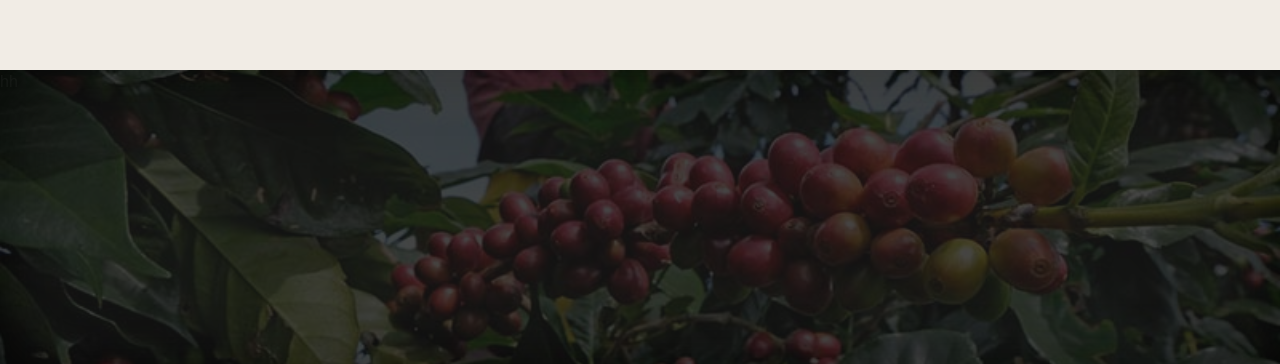
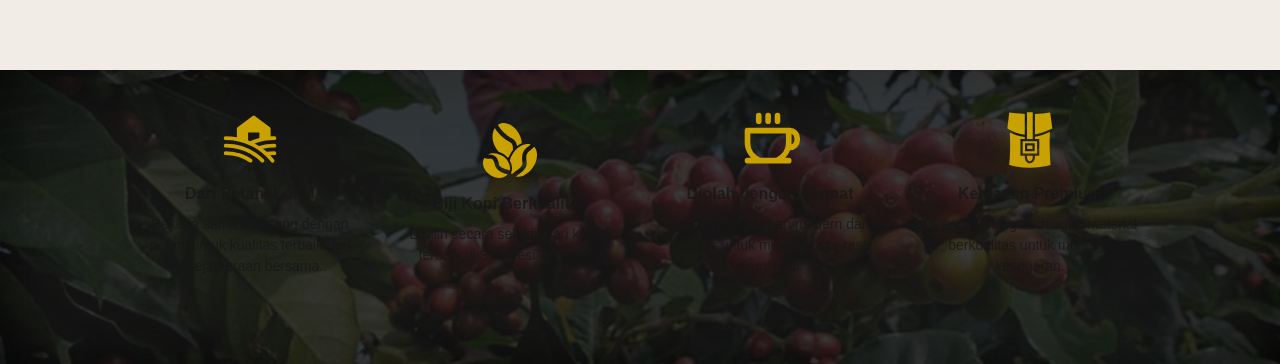
Before and after one commit to lowhanfish/tolaki-coffee, a Next.js app: page /home in a window 1280 px wide. Shown: the part 1626-1990 px from the top of the page. Built offline with nearby package versions, Linux system fonts and the light colour scheme.

Commit message:
added HomeWay

```diff
--- a/src/app/(public)/home/components/HomeWhy.tsx
+++ b/src/app/(public)/home/components/HomeWhy.tsx
@@ -1,27 +1,20 @@
 import Image from 'next/image'
 import React from 'react'
 
+import { PiFarmFill, PiCoffeeBold } from "react-icons/pi";
+import { GiCoffeeBeans, GiKnapsack } from "react-icons/gi";
+
+
+
+const List = [
+    { id: 1, title: "Dari Petani Lokal", desc: "Bekerja sama langsung dengan petani untuk kualitas terbaik dan kesejahteraan bersama.", path: "", icon: PiFarmFill },
+    { id: 2, title: "Biji Kopi Berkualitas", desc: "Dipilih secara selektif dari kebun terbaik di Sulawesi Tenggara", path: "", icon: GiCoffeeBeans },
+    { id: 3, title: "Diolah dengan cermat", desc: "Proses pengolahan modern dan higienis untuk menjaga cita-rasa alami kopi", path: "", icon: PiCoffeeBold },
+    { id: 4, title: "Kemasan Premium", desc: "Dirancang elegan dengan material berkualitas untuk menjaga kesegaran", path: "", icon: GiKnapsack }
+]
 
 const HomeWhy = () => {
     return (
-        // <div className="relative overflow-hidden rounded-2xl w-full h-75 isolate">
-        //     {/* 1. Efek Gelap di Sudut (Vignette Layer) */}
-        //     <div className="absolute inset-0 z-10 pointer-events-none shadow-[inset_0_0_50px_rgba(0,0,0,0.9)]" />
-
-        //     {/* 2. Komponen Gambar Next.js */}
-        //     <Image
-        //         src={`/images/about.jpg`}
-        //         alt='About Image'
-        //         fill
-        //         className='object-cover z-0'
-        //     />
-
-        //     {/* 3. Konten Teks di Atas Gambar */}
-        //     <div className="relative z-20 p-6 text-white">
-        //         <p>asdgsfd</p>
-        //     </div>
-        // </div>
-
         <div className='relative h-75 w-full overflow-hidden isolate'>
 
 
@@ -29,11 +22,35 @@ const HomeWhy = () => {
                 src={`/images/about.jpg`}
                 alt='About Image'
                 fill
-                className='object-cover z-0'
+                className='object-cover -z-1'
             />
 
-            <div className='z-1 absolute inset-0 bg-neutral-900 opacity-80 shadow-[inset_0_0_70px_rgba(0,0,0,0.9)]'>
-                hh
+            <div className='z-1 absolute inset-0 bg-neutral-900 opacity-85 shadow-[inset_0_0_70px_rgba(0,0,0,0.9)]' />
+
+
+            <div className='z-9 absolute inset-0'>
+                <div className='
+                w-full grid grid-cols-2 lg:grid-cols-4
+                justify-center items-center
+                px-3 md:px-8 lg:px-30
+                '>
+                    {
+                        List.map((item, index) => (
+
+                            <div key={index} className='col-span-2 md:col-span-1
+                            flex flex-col items-center justify-center
+                            py-10 px-5
+                            '>
+                                <item.icon className='text-[60px] color-main' />
+                                <div className='text-center opacity-80 mt-3'>
+                                    <p className='text-[16px] font-bold'>{item.title}</p>
+                                    <p className='text-[14px] mt-2'>{item.desc}.</p>
+                                </div>
+                            </div>
+                        ))
+                    }
+
+                </div>
             </div>
         </div>
     )
```
